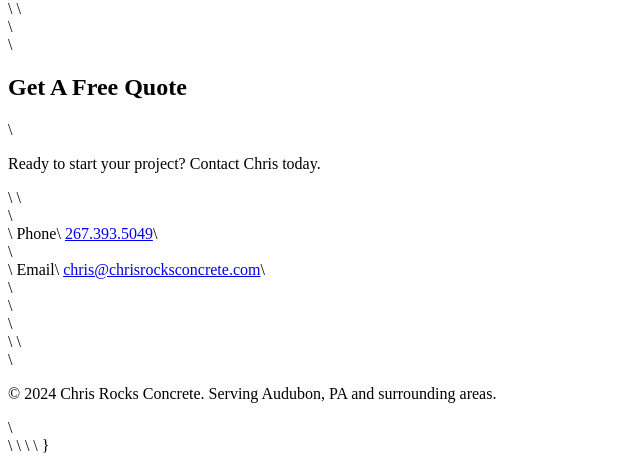
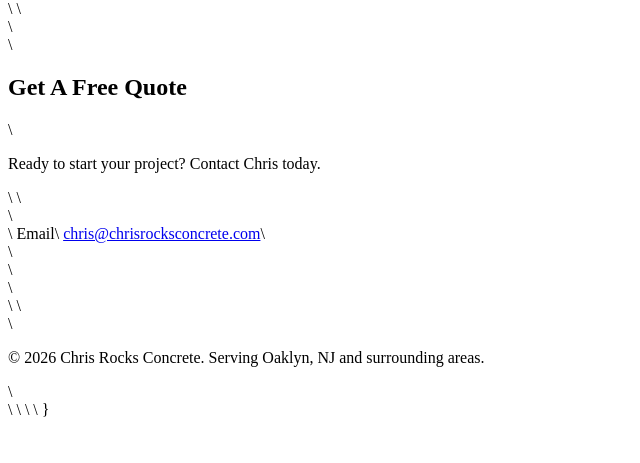
Before and after one commit to Chris-Rocks-Concrete/chris-rocks-concrete, a plain HTML site: page index.html in a window 1280 px wide. Shown: the part 1851-2314 px from the top of the page, without its empty margins (0-640 px from the left). After the commit the page ends 2278 px from the top, so only its background shows below. Drawn offline with Linux system fonts and the light colour scheme.

Commit message:
Update contact information and footer year

```diff
--- a/index.html
+++ b/index.html
@@ -25,7 +25,6 @@
             <h1>Solid Foundations.<br>Concrete Results.</h1>\
             <p>Expert craftsmanship in driveways, stairs, and sidewalks.</p>\
             <div class="cta-group">\
-                <a href="tel:2673935049" class="btn-primary">Call 267.393.5049</a>\
                 <a href="#contact" class="btn-secondary">Email Us</a>\
             </div>\
         </div>\
@@ -67,10 +66,7 @@
             <p>Ready to start your project? Contact Chris today.</p>\
             \
             <div class="contact-methods">\
-                <div class="method">\
-                    <span class="label">Phone</span>\
-                    <a href="tel:2673935049" class="link-large">267.393.5049</a>\
-                </div>\
+
                 <div class="method">\
                     <span class="label">Email</span>\
                     <a href="mailto:chris@chrisrocksconcrete.com" class="link-large">chris@chrisrocksconcrete.com</a>\
@@ -80,7 +76,7 @@
     </section>\
 \
     <footer>\
-        <p>&copy; 2024 Chris Rocks Concrete. Serving Audubon, PA and surrounding areas.</p>\
+        <p>&copy; 2026 Chris Rocks Concrete. Serving Oaklyn, NJ and surrounding areas.</p>\
     </footer>\
 \
     <script>\
```
